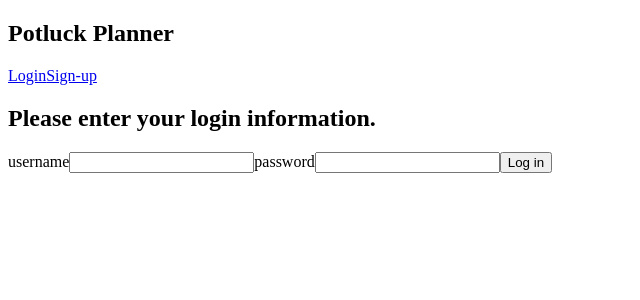
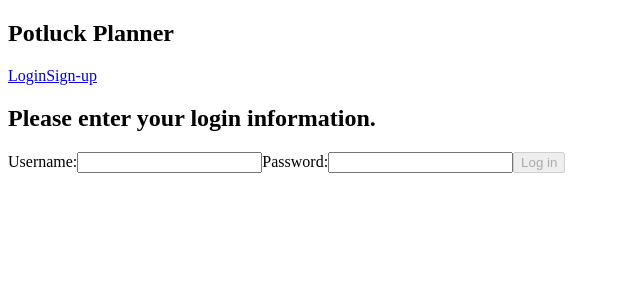
Before and after one commit to ft-potluck-planner-3/front-end, a React (Create React App) app in the folder potluck-planner/: page /login in a window 1280 px wide. Shown: the top 300 px of the page, without its empty margins (0-640 px from the left). Built offline with nearby package versions, Linux system fonts and the light colour scheme.

Commit message:
Added login validation to Login.js. Button is disabled unless their is an input in both the username and password.

```diff
--- a/potluck-planner/src/components/Login.js
+++ b/potluck-planner/src/components/Login.js
@@ -1,45 +1,75 @@
-import React, { useState } from 'react';
-import { useHistory } from 'react-router-dom';
-import axios from 'axios';
+import React, { useState, useEffect } from "react";
+import { useHistory } from "react-router-dom";
+import axios from "axios";
+import * as yup from "yup";
+// Schema Import
+import loginSchema from "../schemas/loginSchema";
 
 const initialValues = {
-    username: '',
-    password: ''
-}
+  username: "",
+  password: "",
+};
 
-const initialError = '';
+const initialError = "";
 
 function Login(props) {
   const [credentials, setCredentials] = useState(initialValues);
   const [error, setError] = useState(initialError);
+  const [disableLogin, setDisableLogin] = useState(true);
+  const [loginErrors, setLoginErrors] = useState(initialValues);
 
   const { push } = useHistory();
 
-    const handleChanges = e => {
+  const validate = (name, value) => {
+    yup
+      .reach(loginSchema, name)
+      .validate(value)
+      .then(() => setLoginErrors({ ...loginErrors, [name]: "" }))
+      .catch((error) =>
+        setLoginErrors({ ...loginErrors, [name]: error.errors[0] })
+      );
+  };
+
+  const handleChanges = (e) => {
+    validate(e.target.name, e.target.value);
     setCredentials({
       ...credentials,
-            [e.target.name]: e.target.value
+      [e.target.name]: e.target.value,
+    });
+  };
+
+  // Disable/Enable login button if login is or isn't valid
+  useEffect(() => {
+    loginSchema.isValid(credentials).then((valid) => setDisableLogin(!valid));
+  }, [credentials]);
+
+  const handleSubmit = (e) => {
+    e.preventDefault();
+    axios
+      .post(
+        "https://potluckplanner3.herokuapp.com/api/users/login",
+        credentials
+      )
+      .then((resp) => {
+        localStorage.setItem("token", resp.data.token);
+        push("/potlucks");
       })
-    }
-
-    const handleSubmit = e => {
-        e.preventDefault();
-        axios.post("https://potluckplanner3.herokuapp.com/api/users/login", credentials)
-            .then(resp => {
-                localStorage.setItem("token", resp.data.token);
-                push('/potlucks')
-            })
-            .catch(err => {
-                console.log('login error:', err);
+      .catch((err) => {
+        console.log("login error:", err);
         setError(err);
-            })
-    }
+      });
+  };
 
   return (
     <div>
       <h2>Please enter your login information.</h2>
-            <form onSubmit={handleSubmit} >
-                <label>username
+      <div>
+        <p>{loginErrors.username}</p>
+        <p>{loginErrors.password}</p>
+      </div>
+      <form onSubmit={handleSubmit}>
+        <label>
+          Username:
           <input
             type="text"
             name="username"
@@ -47,7 +77,8 @@ function Login(props) {
             value={credentials.username}
           />
         </label>
-                <label>password
+        <label>
+          Password:
           <input
             type="password"
             name="password"
@@ -55,11 +86,16 @@ function Login(props) {
             value={credentials.password}
           />
         </label>
-                <button>Log in</button>
+        <button disabled={disableLogin}>Log in</button>
       </form>
-            { error && <p>Please input a valid username and password or sign up if you have not signed up.</p>}
+      {error && (
+        <p>
+          Please input a valid username and password or sign up if you have not
+          signed up.
+        </p>
+      )}
     </div>
-    )
+  );
 }
 
-export default Login
+export default Login;
--- a/potluck-planner/src/schemas/loginSchema.js
+++ b/potluck-planner/src/schemas/loginSchema.js
@@ -1,8 +1,8 @@
 import * as yup from "yup";
 
 const loginSchema = yup.object().shape({
-  usename: yup.string().required("Please enter your username"),
-  password: yup.string().required("Please enter your password"),
+  username: yup.string().required("Enter your username"),
+  password: yup.string().required("Enter your password"),
 });
 
 export default loginSchema;
```
Lines whose indentation alone changed are shown as unchanged.
